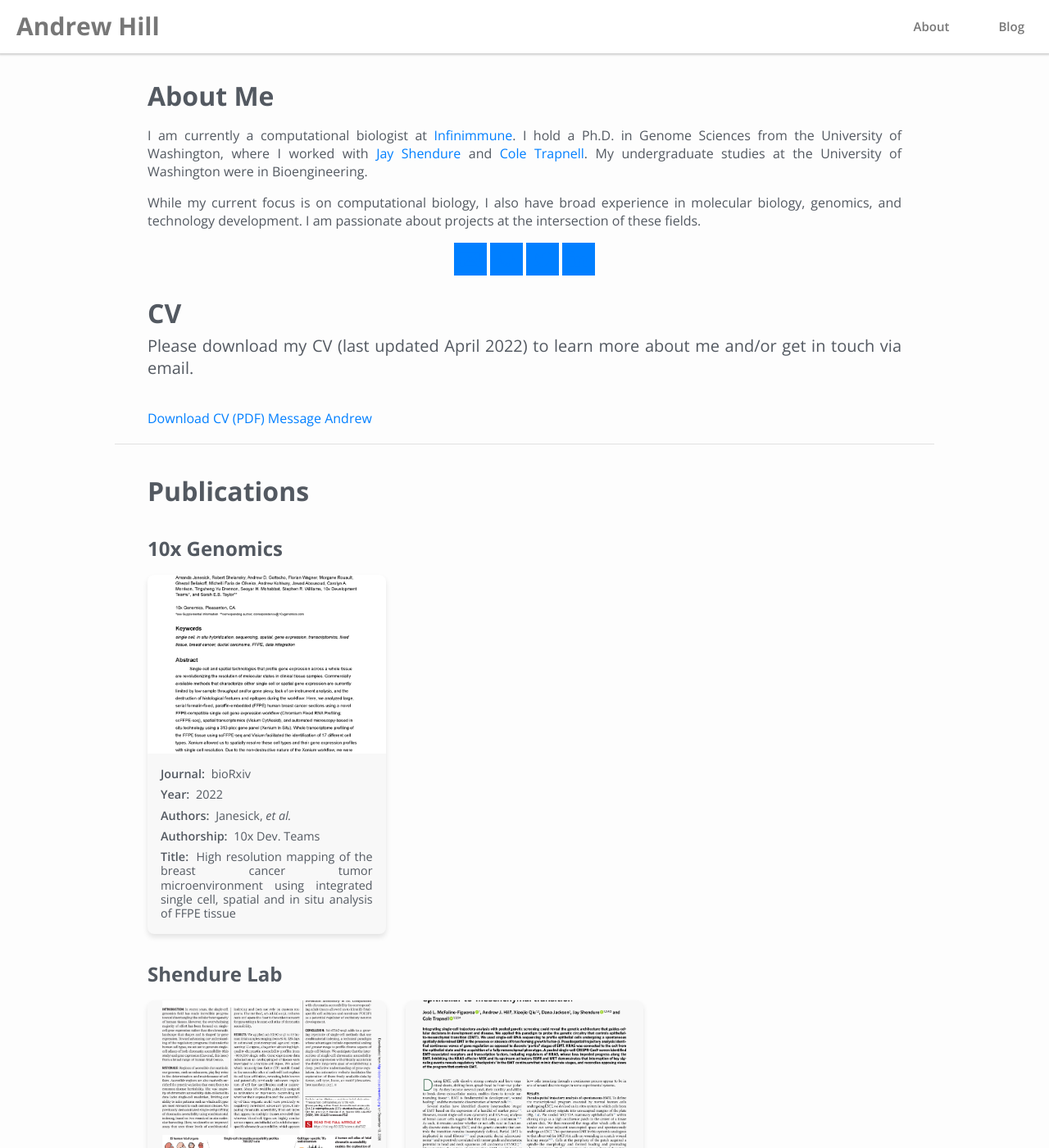
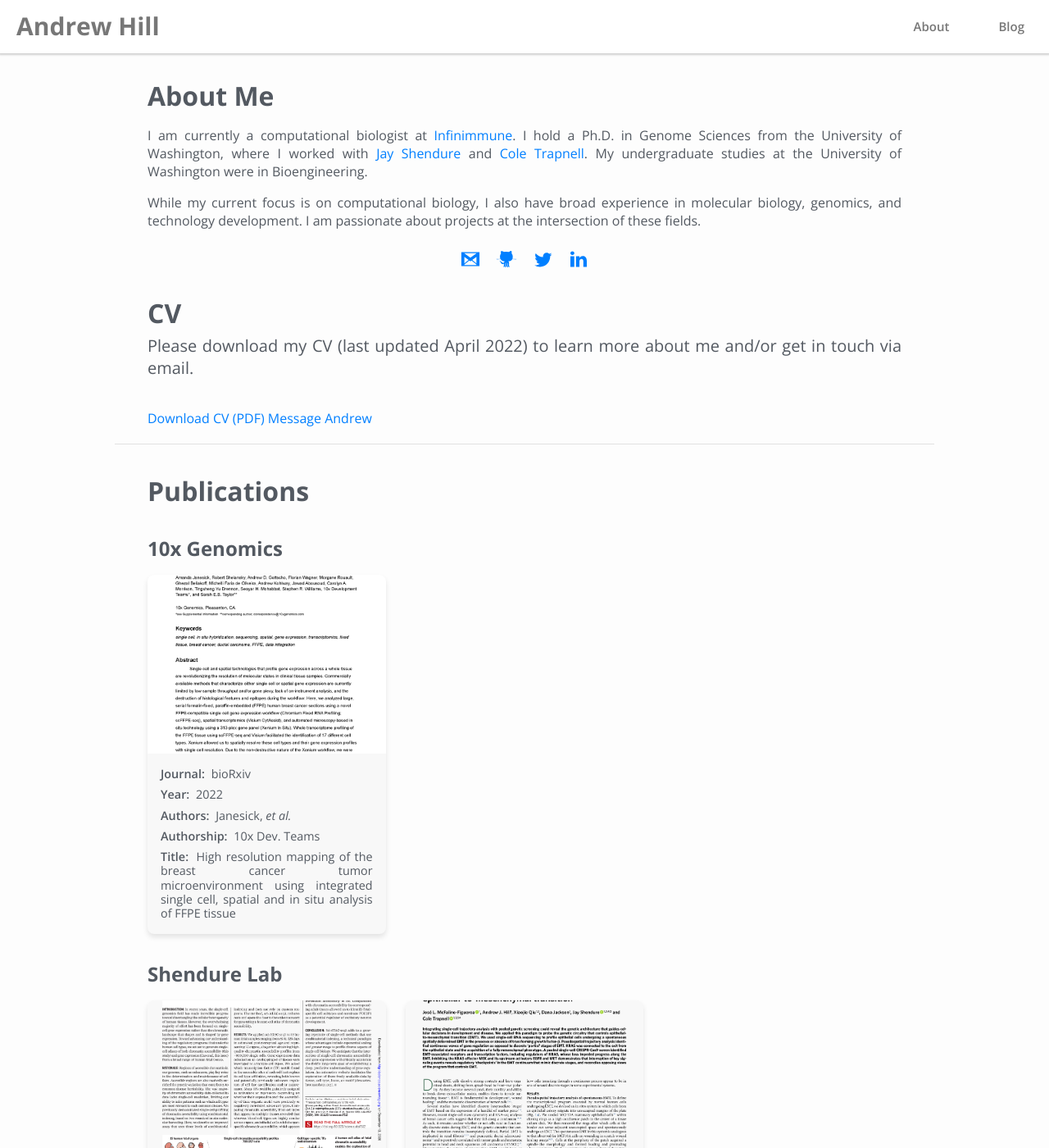
Before and after one commit to andrewhill157/personal-website, a Jekyll site: the page built from index.html, in a window 1280 px wide and 1400 px high. Shown: the whole window at 82% size. Built offline with Jekyll 4.4.1, drawn with Linux system fonts in a browser that asks for light colours; nearby versions of some CDN libraries.

Commit message:
Change media links color

```diff
--- a/css/styles.scss
+++ b/css/styles.scss
@@ -327,7 +327,7 @@ SIDEBAR
         height: 40px;
         display: inline;
         margin-bottom: 4px;
-        background-color:  $primary_highlight;
+        background-color:  $page_background_color;
 
         &:hover {
             transform: scale(1.05);
```
